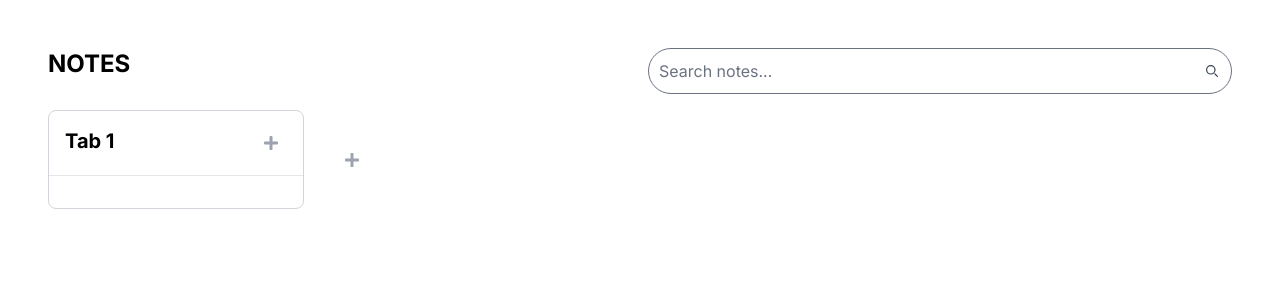
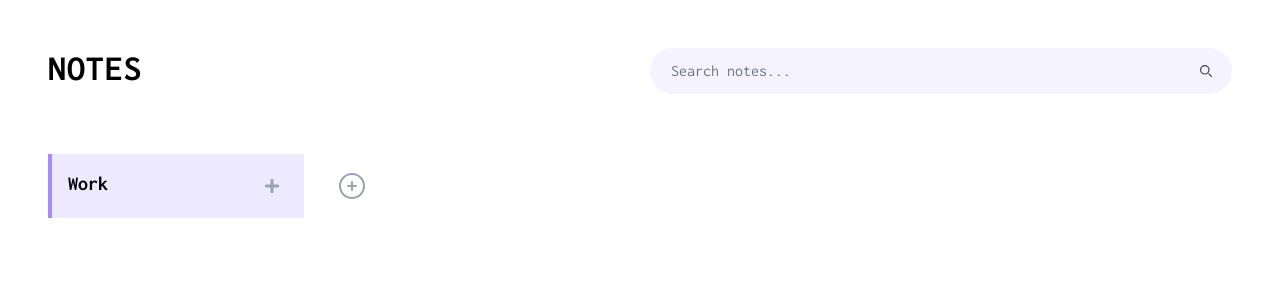
Before and after one commit to mollychen7561/p-notes-app, a Next.js app: page / in a window 1280 px wide. Shown: the top 300 px of the page. Built offline with nearby package versions, Linux system fonts and the light colour scheme.

Commit message:
change styles

```diff
--- a/app/components/AddNoteButton.js
+++ b/app/components/AddNoteButton.js
@@ -5,7 +5,7 @@ import { useContext } from "react";
 import { NotesContext } from "./NotesContext";
 import { FaPlus } from "react-icons/fa";
 
-const defaultColor = "#CCCCCC";
+const defaultColor = "rgba(0, 0, 0, 0.1)";
 
 export default function AddNoteButton({ tabId }) {
   const { addNote } = useContext(NotesContext);
--- a/app/components/Note.js
+++ b/app/components/Note.js
@@ -67,15 +67,17 @@ export default function Note({ note }) {
 
   // Render the Note component
   return (
-    <div className="note" style={{ background: selectedColor }}>
+    <div className="rounded-lg" style={{ background: selectedColor }}>
       <textarea
         ref={textareaRef}
         readOnly={!isEditMode}
         value={text}
         onChange={(e) => setText(e.target.value)}
+        className="caret-slate-500 bg-transparent border-none focus:outline-none w-full h-full resize-none border-transparent focus:border-transparent focus:ring-0"
       />
       <div className="footer">
-        <p className="date">{getDateString(note.timestamp)}</p>
+        <div className="flex justify-evenly p-2">
+          <p className="text-gray-500 p-2">{getDateString(note.timestamp)}</p>
           {!isEditMode && (
             <button onClick={(e) => setIsEditMode(true)}>
               <FaEdit />
@@ -115,5 +117,6 @@ export default function Note({ note }) {
           </Popover>
         </div>
       </div>
+    </div>
   );
 }
--- a/app/components/NotesContext.js
+++ b/app/components/NotesContext.js
@@ -8,7 +8,13 @@ export const NotesContext = createContext();
 // Define the NotesProvider component
 export const NotesProvider = ({ children }) => {
   // Initialize the state with one tab containing an empty array of notes
-  const [tabs, setTabs] = useState([{ id: 1, name: "Tab 1", notes: [] }]);
+  const [tabs, setTabs] = useState([{ id: 1, name: "Work", notes: [] }]);
+
+  // notes data, to be used in notes
+  // const [notes, setNotes] = useState(() => {
+  //   const notes = localStorage.getItem("notes-data");
+  //   return notes ? JSON.parse(notes) : [];
+  // });
 
   // Function to add a new note to a specific tab
   const addNote = (tabId, theme) => {
@@ -80,7 +86,7 @@ export const NotesProvider = ({ children }) => {
   const addTab = () => {
     const newTab = {
       id: tabs.length + 1, // Use the next available ID
-      name: `Tab ${tabs.length + 1}`,
+      name: `New Tab`,
       notes: []
     };
     setTabs([...tabs, newTab]);
--- a/app/components/SearchBar.js
+++ b/app/components/SearchBar.js
@@ -10,7 +10,7 @@ const SearchBar = ({ onSearch }) => {
       <div className="relative rounded-full">
         <button
           type="submit"
-          className="absolute top-0 end-0 p-3.5  font-medium h-full text-gray-700 bg-white-100 rounded-full"
+          className="absolute top-0 end-0 p-3.5 pr-5 font-medium h-full text-gray-700 bg-white-100 rounded-full"
         >
           <svg
             className="w-3 h-3.5"
@@ -32,7 +32,7 @@ const SearchBar = ({ onSearch }) => {
         <input
           type="search"
           id="search-dropdown"
-          className="block p-2.5 w-full text-justify text-md text-gray-900 bg-white-100 rounded-full"
+          className="border-transparent focus:border-transparent focus:ring-0 block p-2.5 pl-5 w-full text-justify text-md text-gray-900 bg-violet-50 rounded-full"
           placeholder="Search notes..."
           // onChange={handleSearchChange}
         />
--- a/app/components/Tab.js
+++ b/app/components/Tab.js
@@ -19,12 +19,12 @@ const TabsContainer = () => {
 
 const Tab = ({ tab }) => {
   return (
-    <div className="w-64 border border-gray-300 rounded-lg">
-      <div className="inline flex justify-between p-4 border-b">
+    <div className="w-64 rounded-lg">
+      <div className="inline flex justify-between p-4 border-l-4 border-violet-400 bg-violet-100">
         <h3 className="text-xl font-bold">{tab.name}</h3>
         <AddNoteButton tabId={tab.id} />
       </div>
-      <div className="p-4">
+      <div className="pt-4">
         <div className="grid grid-cols-1 gap-4">
           {tab.notes
             .slice()
@@ -42,12 +42,25 @@ const Tab = ({ tab }) => {
 
 const AddTabButton = ({ addTab }) => {
   return (
-    <div className="w-16 flex content-between justify-center">
+    <div className="w-16 flex items-start justify-center">
       <button
         onClick={addTab}
-        className="p-2 text-gray-400 hover:text-gray-600 dark:hover:text-gray-300"
+        className="p-4 text-gray-400 hover:text-gray-600 dark:hover:text-gray-300"
       >
-        <FaPlus />
+        <svg
+          xmlns="http://www.w3.org/2000/svg"
+          fill="none"
+          viewBox="0 0 24 24"
+          stroke-width="1.5"
+          stroke="currentColor"
+          class="size-8"
+        >
+          <path
+            stroke-linecap="round"
+            stroke-linejoin="round"
+            d="M12 9v6m3-3H9m12 0a9 9 0 1 1-18 0 9 9 0 0 1 18 0Z"
+          />
+        </svg>
       </button>
     </div>
   );
--- a/app/layout.js
+++ b/app/layout.js
@@ -1,17 +1,17 @@
-import { Inter } from "next/font/google";
+import { Inconsolata } from "next/font/google";
 import "./globals.css";
 
-const inter = Inter({ subsets: ["latin"] });
+const inconsolata = Inconsolata({ subsets: ["latin"] });
 
 export const metadata = {
   title: "Create Next App",
-  description: "Generated by create next app",
+  description: "Generated by create next app"
 };
 
 export default function RootLayout({ children }) {
   return (
     <html lang="en">
-      <body className={inter.className}>{children}</body>
+      <body className={inconsolata.className}>{children}</body>
     </html>
   );
 }
--- a/app/page.js
+++ b/app/page.js
@@ -7,15 +7,19 @@ import Tab from "./components/Tab";
 export default function HomePage() {
   return (
     <NotesProvider>
-      <div className="grid grid-cols-4 gap-4 p-12">
+      <div className="w-full h-full">
+        <div className="grid grid-cols-4 gap-5 p-12">
           <div className="col-span-2">
-          <h1 className="text-2xl font-bold">NOTES</h1>
+            <h1 className="text-4xl font-bold tracking-wide bg-white-100">
+              NOTES
+            </h1>
           </div>
           <div className="col-span-2">
             <SearchBar />
           </div>
-        <div className="col-span-1">
+          <div className="col-span-1 mt-10">
             <Tab />
+          </div>
         </div>
       </div>
     </NotesProvider>
```
Lines whose indentation alone changed are shown as unchanged.
